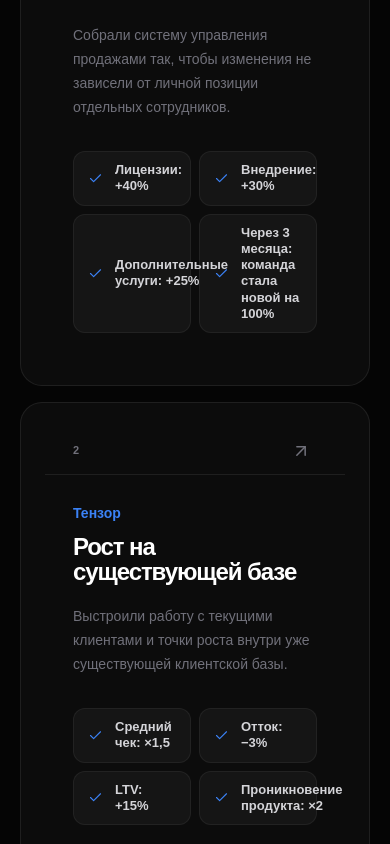
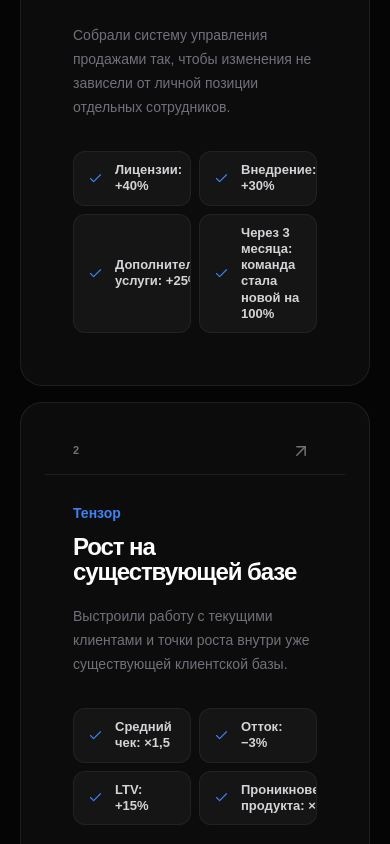
Before and after one commit to d92da/salesunit, a Next.js app: page / in a window 390 px wide. Shown: the part 11156-12000 px from the top of the page. Built offline with nearby package versions, Linux system fonts and the light colour scheme.

Commit message:
Update Cases.tsx

```diff
--- a/app/components/Cases.tsx
+++ b/app/components/Cases.tsx
@@ -3,6 +3,7 @@
 import {
   card,
   cardNumber,
+  cardUnderline,
   sectionContainer,
   sectionPadding,
 } from "../ui/styles";
@@ -11,7 +12,7 @@
 function CaseCard({ item }: { item: (typeof home.cases.items)[number] }) {
   return (
     <article
-      className={`${card.glass} flex min-h-[390px] h-full flex-col p-0 sm:min-h-[400px]`}
+      className={`${card.glass} flex min-h-[390px] h-full flex-col p-0 transition-colors duration-300 hover:bg-white/[0.06] sm:min-h-[400px]`}
     >
       {/* Верхняя плашка кейса */}
       <div className="flex h-12 shrink-0 items-center justify-between border-b border-white/[0.08] px-7 sm:px-8">
@@ -45,20 +46,23 @@
           {item.results.map(([label, value], index) => (
             <div
               key={label}
-              className={`group flex min-h-[44px] cursor-default items-center gap-3 rounded-[12px] border border-white/[0.06] bg-white/[0.04] px-3.5 py-2.5 transition-all duration-300 hover:-translate-y-0.5 hover:border-[#3B82F6]/20 hover:bg-white/[0.07] sm:min-h-[46px] sm:px-4 ${
+              className={`group relative flex min-h-[44px] cursor-default items-center gap-3 overflow-hidden rounded-[12px] border border-white/[0.06] bg-white/[0.04] px-3.5 py-2.5 transition-colors duration-300 hover:border-white/[0.10] hover:bg-white/[0.07] sm:min-h-[46px] sm:px-4 ${
                 item.results.length % 2 === 1 &&
                 index === item.results.length - 1
                   ? "col-span-2"
                   : ""
               }`}
             >
+              {/* Синяя полоса слева направо */}
+              <div className="absolute bottom-0 left-0 h-[2px] w-full origin-left scale-x-0 bg-[#3B82F6] transition-transform duration-500 ease-out group-hover:scale-x-100" />
+
               <Icon
                 name="check"
                 size={15}
-                className="shrink-0 text-[#3B82F6] transition-transform duration-300 group-hover:scale-110"
+                className="relative z-[1] shrink-0 text-[#3B82F6] transition-transform duration-300 group-hover:scale-110"
               />
 
-              <span className="text-[13px] font-bold leading-[1.25] text-zinc-300 transition-colors duration-300 group-hover:text-white sm:text-[14px]">
+              <span className="relative z-[1] text-[13px] font-bold leading-[1.25] text-zinc-300 transition-colors duration-300 group-hover:text-white sm:text-[14px]">
                 {label}: {value}
               </span>
             </div>
```
